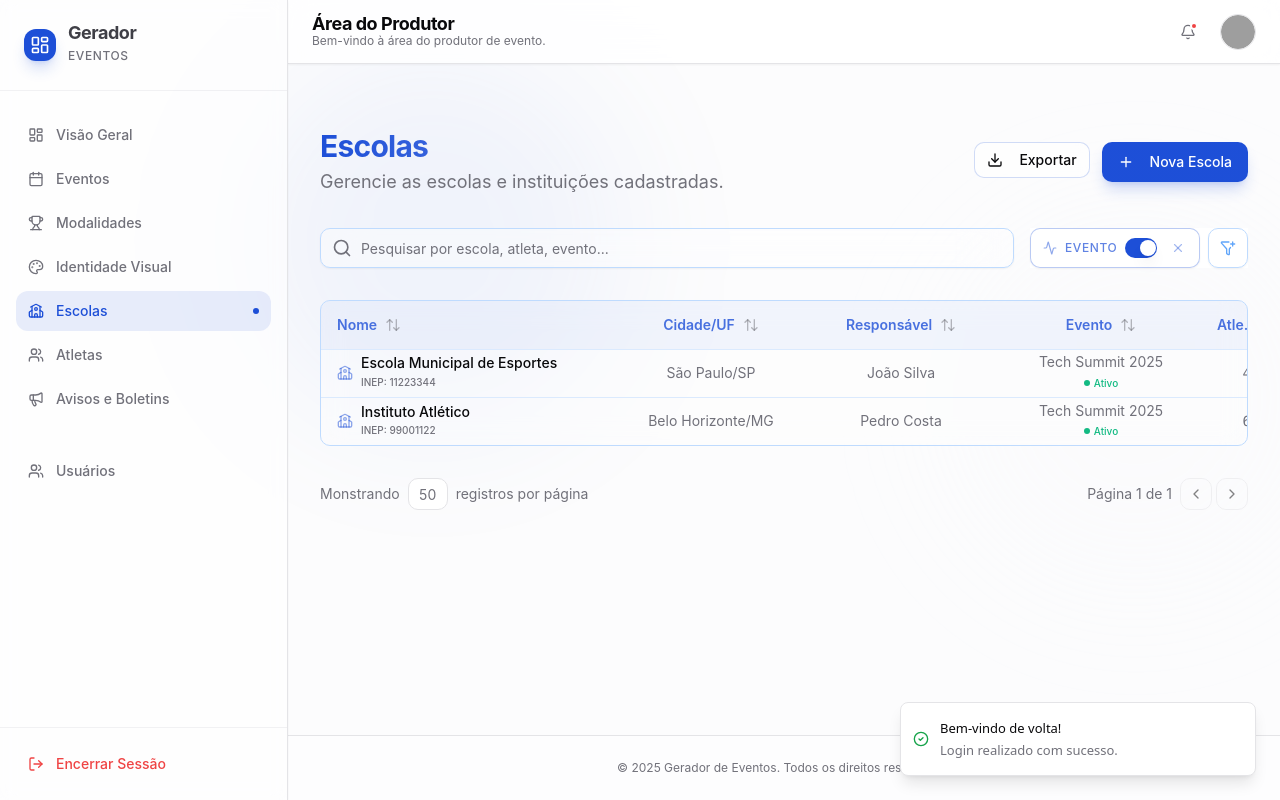
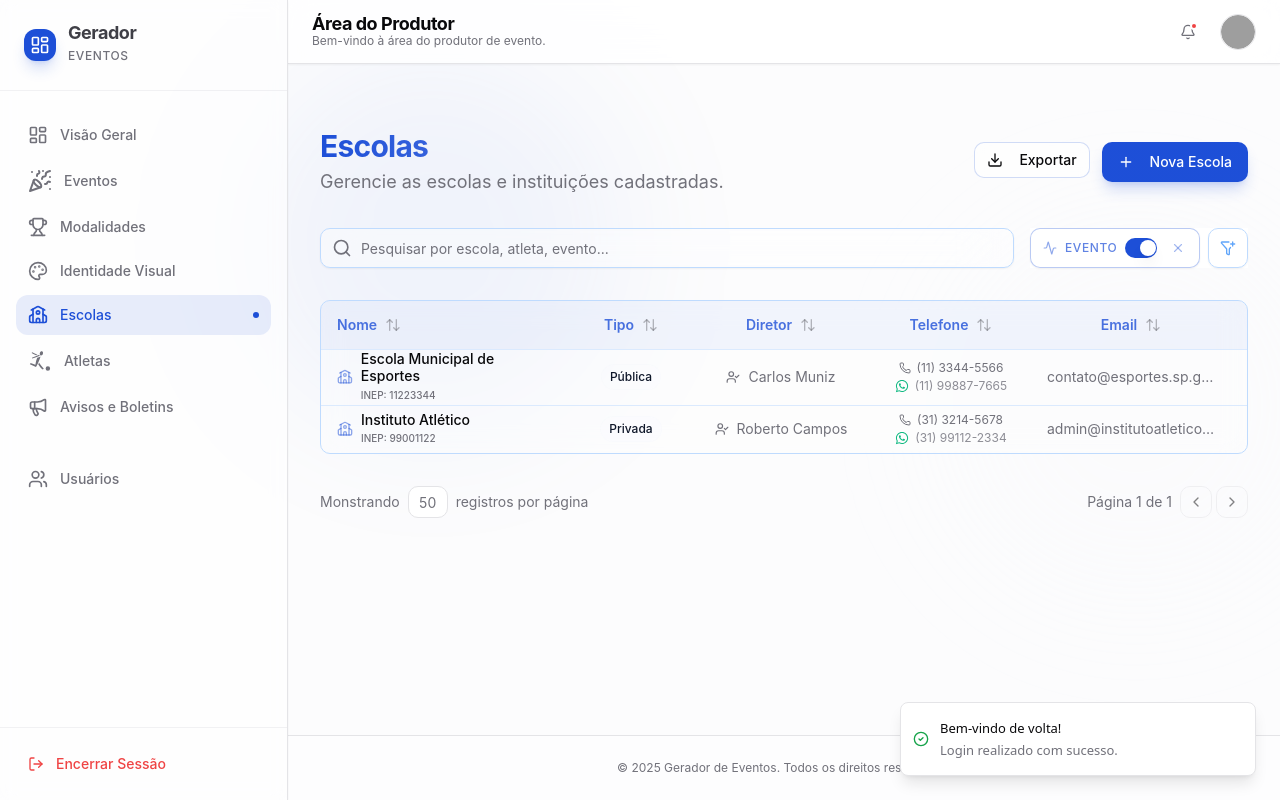
Before and after one commit to AtilaMedeiros/gerador-de-eventos_ultimo, a React (Vite) app: page /area-do-produtor/escolas in a window 1280 px wide. Both pictures are taken after typing "name@example.com", "Sample123" into the empty fields and a click on the button "Entrar no Sistema". Shown: the top 800 px of the page. Built offline with nearby package versions, Linux system fonts and the light colour scheme; grey boxes are pictures that could not be loaded.

Commit message:
feat: Atualiza a estrutura de dados e UI de escolas, ajusta ícones e texto de participantes em eventos, e atualiza dependências.

```diff
--- a/package.json
+++ b/package.json
@@ -63,6 +63,7 @@
     "react-day-picker": "^9.11.1",
     "react-dom": "^19.2.0",
     "react-hook-form": "^7.66.1",
+    "react-icons": "^5.5.0",
     "react-quill": "^2.0.0",
     "react-resizable-panels": "^3.0.6",
     "react-router-dom": "^6.30.2",
--- a/src/components/DashboardSidebar.tsx
+++ b/src/components/DashboardSidebar.tsx
@@ -7,14 +7,15 @@ import {
   User,
   Users,
   LogOut,
-  Calendar,
-  Trophy,
+  PartyPopper,
   Palette,
   ChevronRight,
   School,
   Megaphone,
+  Trophy,
 } from 'lucide-react'
 import { useCallback } from 'react'
+import { GiSoccerKick } from 'react-icons/gi'
 
 export function DashboardSidebar() {
   const location = useLocation()
@@ -35,11 +36,13 @@ export function DashboardSidebar() {
     icon: Icon,
     label,
     active,
+    iconClassName,
   }: {
     to: string
     icon: any
     label: string
     active: boolean
+    iconClassName?: string
   }) => (
     <Link
       to={to}
@@ -53,7 +56,8 @@ export function DashboardSidebar() {
       <div className="flex items-center gap-3">
         <Icon
           className={cn(
-            'h-4 w-4 transition-colors',
+            'transition-colors',
+            iconClassName || 'h-5 w-5',
             active
               ? 'text-primary'
               : 'text-muted-foreground group-hover:text-foreground',
@@ -93,9 +97,10 @@ export function DashboardSidebar() {
           />
           <NavItem
             to="/area-do-produtor/evento"
-            icon={Calendar}
+            icon={PartyPopper}
             label="Eventos"
             active={isChildActive('/area-do-produtor/evento')}
+            iconClassName="h-6 w-6"
           />
           <NavItem
             to="/area-do-produtor/modalidades"
@@ -117,9 +122,10 @@ export function DashboardSidebar() {
           />
           <NavItem
             to="/area-do-produtor/atletas"
-            icon={Users}
+            icon={GiSoccerKick}
             label="Atletas"
             active={isChildActive('/area-do-produtor/atletas')}
+            iconClassName="h-6 w-6"
           />
           <NavItem
             to="/area-do-produtor/comunicacao"
--- a/src/pages/dashboard/basic-registration/AthletesList.tsx
+++ b/src/pages/dashboard/basic-registration/AthletesList.tsx
@@ -30,6 +30,7 @@ import {
 } from 'lucide-react'
 import { toast } from 'sonner'
 import { useNavigate } from 'react-router-dom'
+import { GiSoccerKick } from 'react-icons/gi'
 
 const MOCK_ATHLETES = [
     {
--- a/src/pages/dashboard/basic-registration/EventsList.tsx
+++ b/src/pages/dashboard/basic-registration/EventsList.tsx
@@ -17,6 +17,7 @@ import {
   ChevronDown,
   Trophy,
   Users,
+  UserPlus,
   User,
   Activity,
   Building,
@@ -411,17 +412,17 @@ export default function EventsList() {
                 <Tooltip>
                   <TooltipTrigger asChild>
                     <button
-                      aria-label="Participants"
+                      aria-label="Produtor Assistente / Observador"
                       className="group/btn flex items-center justify-center w-10 h-10 rounded-lg transition-colors text-muted-foreground hover:bg-primary/10 hover:text-primary"
                       onClick={(e) => {
                         e.stopPropagation()
                         navigate(`/area-do-produtor/evento/${event.id}/participantes`)
                       }}
                     >
-                      <Users className="h-5 w-5" />
+                      <UserPlus className="h-5 w-5" />
                     </button>
                   </TooltipTrigger>
-                  <TooltipContent side="left">Participantes</TooltipContent>
+                  <TooltipContent side="left">Produtor Assistente / Observador</TooltipContent>
                 </Tooltip>
 
                 <Tooltip>
--- a/src/pages/dashboard/basic-registration/SchoolsList.tsx
+++ b/src/pages/dashboard/basic-registration/SchoolsList.tsx
@@ -18,54 +18,64 @@ import {
     Trash2,
     School,
     User,
-    MapPin,
+    UserPlus,
+    Trophy,
     Hash,
-    Trophy,
-    Building,
     Activity,
     ArrowUpDown,
     ArrowUp,
     ArrowDown,
     ChevronLeft,
-    ChevronRight
+    ChevronRight,
+    Phone,
+    Mail,
+    UserCheck,
+    GraduationCap,
 } from 'lucide-react'
 import { toast } from 'sonner'
 import { useNavigate } from 'react-router-dom'
+import { FaWhatsapp } from 'react-icons/fa'
 
 const MOCK_SCHOOLS = [
     {
         id: 1,
         name: 'Escola Municipal de Esportes',
-        city: 'São Paulo',
-        state: 'SP',
+        type: 'Pública',
+        director: 'Carlos Muniz',
+        phone: '(11) 3344-5566',
+        whatsapp: '(11) 99887-7665',
+        email: 'contato@esportes.sp.gov.br',
         responsible: 'João Silva',
         event: 'Tech Summit 2025',
         isEventActive: true,
-        athletes: 45,
         inep: '11223344',
         athletesList: ['Pedro Santos', 'Maria Oliveira', 'Carlos Souza']
     },
     {
         id: 2,
         name: 'Colégio Estadual do Saber',
-        city: 'Rio de Janeiro',
-        state: 'RJ',
+        type: 'Pública',
+        director: 'Ana Paula',
+        phone: '(21) 3322-1100',
+        whatsapp: '(21) 98765-4321',
+        email: 'direcao@saber.rj.gov.br',
         responsible: 'Maria Santos',
         event: 'Jogos Estudantis 2025',
         isEventActive: false,
-        athletes: 32,
         inep: '55667788',
         athletesList: ['Ana Lima', 'Beatriz Costa', 'Daniel Rocha']
     },
     {
         id: 3,
         name: 'Instituto Atlético',
-        city: 'Belo Horizonte',
-        state: 'MG',
+        type: 'Privada',
+        director: 'Roberto Campos',
+        phone: '(31) 3214-5678',
+        whatsapp: '(31) 99112-2334',
+        email: 'admin@institutoatletico.com.br',
         responsible: 'Pedro Costa',
         event: 'Tech Summit 2025',
         isEventActive: true,
-        athletes: 60,
         inep: '99001122',
         athletesList: ['Lucas Pereira', 'Fernanda Alves', 'Gabriel Dias']
     },
@@ -108,20 +118,6 @@ const filterFields: FilterFieldConfig[] = [
         type: 'boolean',
     },
     {
-        key: 'city',
-        label: 'Cidade',
-        icon: <Building className="size-3.5" />,
-        type: 'text',
-        placeholder: 'Nome da cidade...',
-    },
-    {
-        key: 'state',
-        label: 'UF',
-        icon: <MapPin className="size-3.5" />,
-        type: 'text',
-        placeholder: 'Sigla UF...',
-    },
-    {
         key: 'inep',
         label: 'INEP',
         icon: <Hash className="size-3.5" />,
@@ -145,8 +141,6 @@ export default function SchoolsList() {
             school.name.toLowerCase().includes(searchLower) ||
             school.responsible.toLowerCase().includes(searchLower) ||
             school.event.toLowerCase().includes(searchLower) ||
-            school.city.toLowerCase().includes(searchLower) ||
-            school.state.toLowerCase().includes(searchLower) ||
             school.inep?.includes(searchLower) ||
             school.athletesList?.some(athlete => athlete.toLowerCase().includes(searchLower))
 
@@ -175,10 +169,6 @@ export default function SchoolsList() {
                     const boolValue = value === 'true' || value === true
                     return school.isEventActive === boolValue
                 }
-                case 'city':
-                    return school.city.toLowerCase().includes(value)
-                case 'state':
-                    return school.state.toLowerCase().includes(value)
                 case 'inep':
                     return school.inep?.includes(value)
                 default:
@@ -197,12 +187,6 @@ export default function SchoolsList() {
 
         let aValue: any = a[key as keyof typeof a]
         let bValue: any = b[key as keyof typeof b]
-
-        // Handle specific sorting cases
-        if (key === 'location') {
-            aValue = `${a.city}/${a.state}`
-            bValue = `${b.city}/${b.state}`
-        }
 
         if (aValue < bValue) {
             return direction === 'asc' ? -1 : 1
@@ -250,11 +234,13 @@ export default function SchoolsList() {
     const [colWidths, setColWidths] = useState<{ [key: string]: number }>(() => {
         const saved = localStorage.getItem('ge_schools_col_widths')
         return saved ? JSON.parse(saved) : {
-            name: 300,
-            location: 180,
-            responsible: 200,
+            name: 250,
+            type: 120,
+            director: 180,
+            phone: 160,
+            email: 200,
+            responsible: 180,
             event: 200,
-            athletes: 100,
             actions: 100
         }
     })
@@ -386,12 +372,42 @@ export default function SchoolsList() {
                                     className="absolute right-0 top-0 h-full w-1 hover:w-1.5 bg-border/0 hover:bg-primary/50 cursor-col-resize z-10"
                                 />
                             </TableHead>
-                            <TableHead style={{ width: colWidths.location }} className="relative font-semibold text-primary/80 h-12 cursor-pointer hover:bg-primary/10 transition-colors text-center" onClick={() => requestSort('location')}>
+                            <TableHead style={{ width: colWidths.type }} className="relative font-semibold text-primary/80 h-12 cursor-pointer hover:bg-primary/10 transition-colors text-center" onClick={() => requestSort('type' as any)}>
                                 <div className="flex items-center justify-center overflow-hidden">
-                                    <span className="truncate">Cidade/UF</span> {getSortIcon('location')}
+                                    <span className="truncate">Tipo</span> {getSortIcon('type')}
                                 </div>
                                 <div
-                                    onMouseDown={(e) => handleMouseDown(e, 'location')}
+                                    onMouseDown={(e) => handleMouseDown(e, 'type')}
+                                    onClick={(e) => e.stopPropagation()}
+                                    className="absolute right-0 top-0 h-full w-1 hover:w-1.5 bg-border/0 hover:bg-primary/50 cursor-col-resize z-10"
+                                />
+                            </TableHead>
+                            <TableHead style={{ width: colWidths.director }} className="relative font-semibold text-primary/80 h-12 cursor-pointer hover:bg-primary/10 transition-colors text-center" onClick={() => requestSort('director' as any)}>
+                                <div className="flex items-center justify-center overflow-hidden">
+                                    <span className="truncate">Diretor</span> {getSortIcon('director')}
+                                </div>
+                                <div
+                                    onMouseDown={(e) => handleMouseDown(e, 'director')}
+                                    onClick={(e) => e.stopPropagation()}
+                                    className="absolute right-0 top-0 h-full w-1 hover:w-1.5 bg-border/0 hover:bg-primary/50 cursor-col-resize z-10"
+                                />
+                            </TableHead>
+                            <TableHead style={{ width: colWidths.phone }} className="relative font-semibold text-primary/80 h-12 cursor-pointer hover:bg-primary/10 transition-colors text-center" onClick={() => requestSort('phone' as any)}>
+                                <div className="flex items-center justify-center overflow-hidden">
+                                    <span className="truncate">Telefone</span> {getSortIcon('phone')}
+                                </div>
+                                <div
+                                    onMouseDown={(e) => handleMouseDown(e, 'phone')}
+                                    onClick={(e) => e.stopPropagation()}
+                                    className="absolute right-0 top-0 h-full w-1 hover:w-1.5 bg-border/0 hover:bg-primary/50 cursor-col-resize z-10"
+                                />
+                            </TableHead>
+                            <TableHead style={{ width: colWidths.email }} className="relative font-semibold text-primary/80 h-12 cursor-pointer hover:bg-primary/10 transition-colors text-center" onClick={() => requestSort('email' as any)}>
+                                <div className="flex items-center justify-center overflow-hidden">
+                                    <span className="truncate">Email</span> {getSortIcon('email')}
+                                </div>
+                                <div
+                                    onMouseDown={(e) => handleMouseDown(e, 'email')}
                                     onClick={(e) => e.stopPropagation()}
                                     className="absolute right-0 top-0 h-full w-1 hover:w-1.5 bg-border/0 hover:bg-primary/50 cursor-col-resize z-10"
                                 />
@@ -412,16 +428,6 @@ export default function SchoolsList() {
                                 </div>
                                 <div
                                     onMouseDown={(e) => handleMouseDown(e, 'event')}
-                                    onClick={(e) => e.stopPropagation()}
-                                    className="absolute right-0 top-0 h-full w-1 hover:w-1.5 bg-border/0 hover:bg-primary/50 cursor-col-resize z-10"
-                                />
-                            </TableHead>
-                            <TableHead style={{ width: colWidths.athletes }} className="relative font-semibold text-primary/80 h-12 cursor-pointer hover:bg-primary/10 transition-colors text-center" onClick={() => requestSort('athletes')}>
-                                <div className="flex items-center justify-center overflow-hidden">
-                                    <span className="truncate">Atletas</span> {getSortIcon('athletes')}
-                                </div>
-                                <div
-                                    onMouseDown={(e) => handleMouseDown(e, 'athletes')}
                                     onClick={(e) => e.stopPropagation()}
                                     className="absolute right-0 top-0 h-full w-1 hover:w-1.5 bg-border/0 hover:bg-primary/50 cursor-col-resize z-10"
                                 />
@@ -450,13 +456,39 @@ export default function SchoolsList() {
                                         </div>
                                     </TableCell>
                                     <TableCell className="h-12 py-0">
-                                        <div className="flex items-center justify-center h-full text-muted-foreground">
-                                            {school.city}/{school.state}
+                                        <div className="flex items-center justify-center h-full">
+                                            <span className="text-xs font-medium px-2 py-1 rounded-full bg-secondary/10 text-secondary-foreground border border-secondary/20">
+                                                {school.type}
+                                            </span>
+                                        </div>
+                                    </TableCell>
+                                    <TableCell className="h-12 py-0">
+                                        <div className="flex items-center justify-center h-full gap-2 text-muted-foreground">
+                                            <UserCheck className="h-3.5 w-3.5" />
+                                            <span className="text-sm">{school.director}</span>
+                                        </div>
+                                    </TableCell>
+                                    <TableCell className="h-12 py-0">
+                                        <div className="flex flex-col items-center justify-center h-full gap-0.5">
+                                            <div className="flex items-center gap-1.5 text-xs text-muted-foreground">
+                                                <Phone className="h-3 w-3" />
+                                                {school.phone}
+                                            </div>
+                                            <div className="flex items-center gap-1.5 text-xs text-muted-foreground/80">
+                                                <FaWhatsapp className="h-3.5 w-3.5 text-emerald-500" />
+                                                {school.whatsapp}
+                                            </div>
+                                        </div>
+                                    </TableCell>
+                                    <TableCell className="h-12 py-0">
+                                        <div className="flex items-center justify-center h-full gap-2 text-muted-foreground">
+                                            {/* <Mail className="h-3.5 w-3.5" /> */}
+                                            <span className="text-sm truncate max-w-[180px]" title={school.email}>{school.email}</span>
                                         </div>
                                     </TableCell>
                                     <TableCell className="h-12 py-0">
                                         <div className="flex items-center justify-center h-full text-muted-foreground">
-                                            {school.responsible}
+                                            <span className="text-sm font-medium text-foreground/80">{school.responsible}</span>
                                         </div>
                                     </TableCell>
                                     <TableCell className="h-12 py-0">
@@ -477,13 +509,17 @@ export default function SchoolsList() {
                                             )}
                                         </div>
                                     </TableCell>
-                                    <TableCell className="h-12 py-0">
-                                        <div className="flex items-center justify-center h-full font-mono text-muted-foreground">
-                                            {school.athletes}
-                                        </div>
-                                    </TableCell>
                                     <TableCell className="text-right h-12 py-0">
                                         <div className="flex justify-end gap-1 opacity-70 group-hover:opacity-100 transition-opacity h-full items-center">
+                                            <Button
+                                                variant="ghost"
+                                                size="icon"
+                                                className="hover:bg-primary/10 hover:text-primary rounded-full transition-colors"
+                                                onClick={() => navigate(`/area-do-produtor/escolas/${school.id}/participantes`)} // Assumed route or action
+                                                title="Participante Técnico"
+                                            >
+                                                <UserPlus className="h-4 w-4" />
+                                            </Button>
                                             <Button
                                                 variant="ghost"
                                                 size="icon"
@@ -506,7 +542,7 @@ export default function SchoolsList() {
                             ))
                         ) : (
                             <TableRow>
-                                <TableCell colSpan={6} className="h-24 text-center text-muted-foreground">
+                                <TableCell colSpan={8} className="h-24 text-center text-muted-foreground">
                                     Nenhuma escola encontrada com os filtros selecionados.
                                 </TableCell>
                             </TableRow>
--- a/src/pages/dashboard/basic-registration/UserForm.tsx
+++ b/src/pages/dashboard/basic-registration/UserForm.tsx
@@ -241,8 +241,8 @@ export default function UserForm() {
                     </FormControl>
                     <SelectContent>
                       <SelectItem value="Administrador">Administrador</SelectItem>
-                      <SelectItem value="Assistente">Assistente</SelectItem>
-                      <SelectItem value="Observador">Observador</SelectItem>
+                      <SelectItem value="Produtor">Produtor</SelectItem>
+                      <SelectItem value="Participante">Participante</SelectItem>
                     </SelectContent>
                   </Select>
                   <FormMessage />
```
Also changed, not shown: src/pages/dashboard/basic-registration/UsersList.tsx (+6 -6 lines), src/pages/dashboard/basic-registration/VisualIdentityList.tsx (+30 -26 lines), 1 other file (tests, documents, lock files or other folders).
